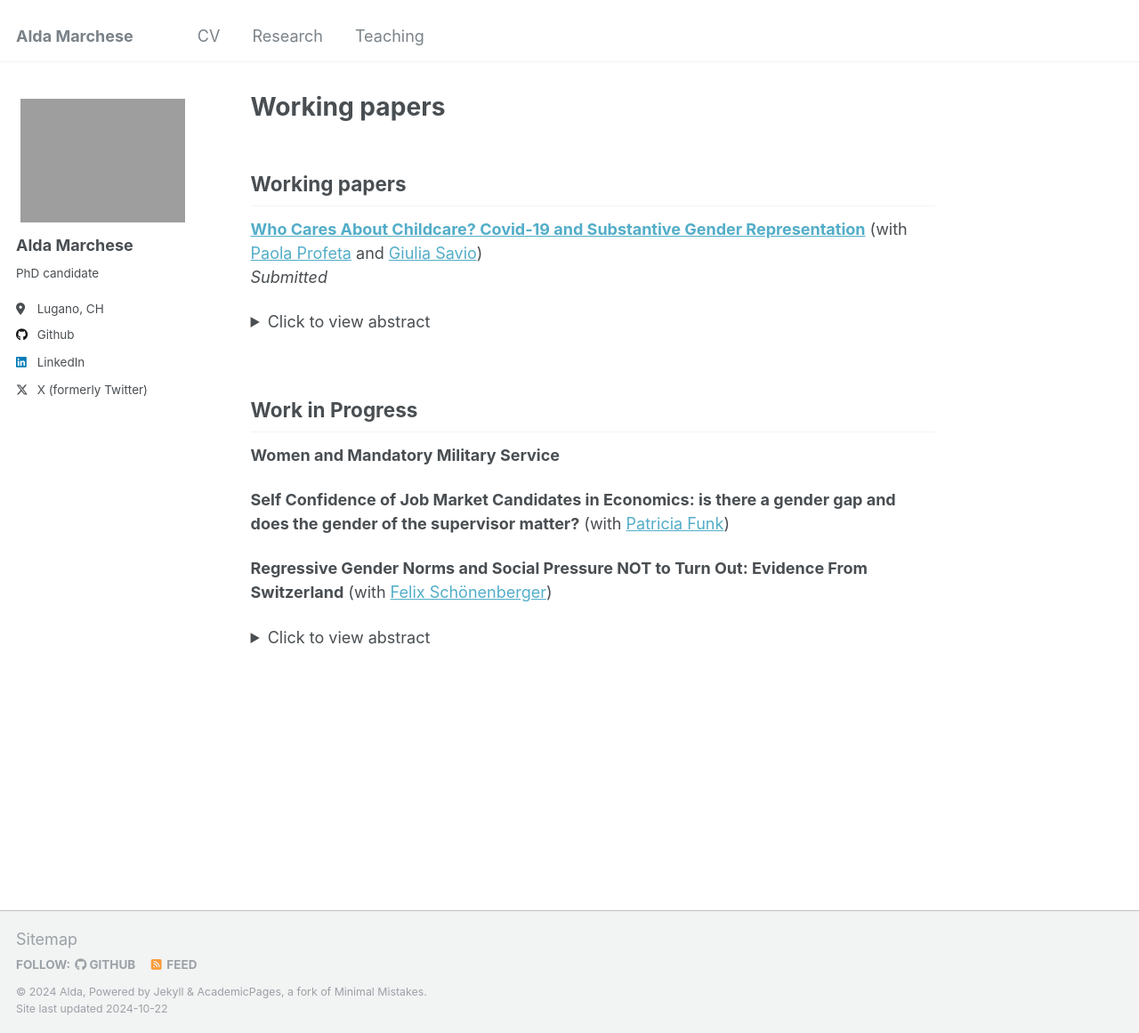
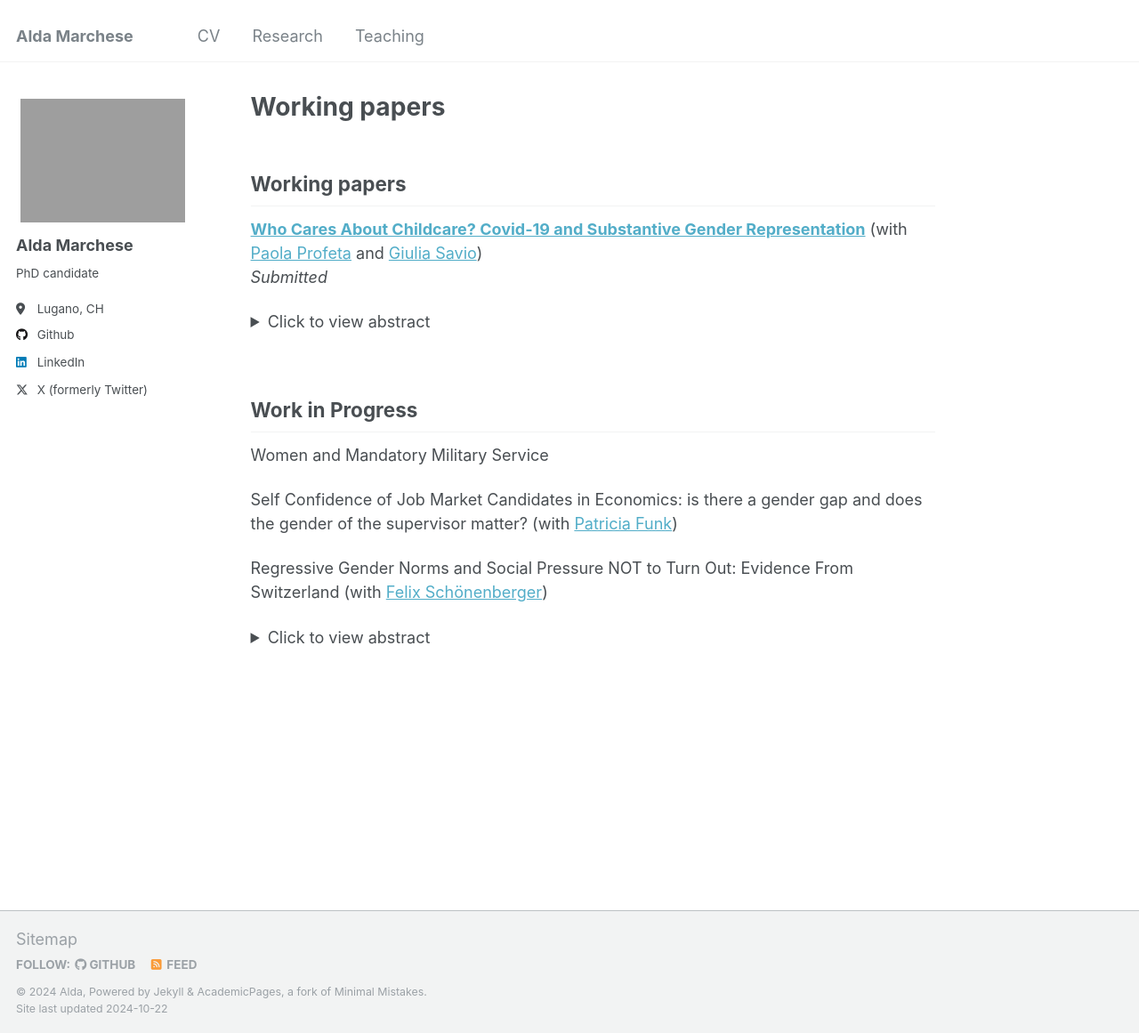
Before and after one commit to aldamarchese/aldamarchese.github.io, a Jekyll site: the page built from _pages/research.md, in a window 1280 px wide and 1161 px high. Shown: the whole window at 89% size. Built offline with Jekyll 4.4.1, drawn with Linux system fonts in a browser that asks for light colours; our own code applies the rules of GitHub Pages for plain Markdown files.

```diff
--- a/_pages/research.md
+++ b/_pages/research.md
@@ -16,11 +16,11 @@ redirect_from:
 
 ## Work in Progress
 
-**Women and Mandatory Military Service**
+Women and Mandatory Military Service
 
-**Self Confidence of Job Market Candidates in Economics: is there a gender gap and does the gender of the supervisor matter?**  (with [Patricia Funk](https://sites.google.com/site/patriciafelicitasfunk/patricia-funks-research-webpage)) <br/>
+Self Confidence of Job Market Candidates in Economics: is there a gender gap and does the gender of the supervisor matter?  (with [Patricia Funk](https://sites.google.com/site/patriciafelicitasfunk/patricia-funks-research-webpage)) <br/>
 
-**Regressive Gender Norms and Social Pressure NOT to Turn Out: Evidence From Switzerland**  (with [Felix Schönenberger](https://sites.google.com/view/felix-schoenenberger/home?authuser=0)) <br/>
+Regressive Gender Norms and Social Pressure NOT to Turn Out: Evidence From Switzerland  (with [Felix Schönenberger](https://sites.google.com/view/felix-schoenenberger/home?authuser=0)) <br/>
  <details>
   <summary>Click to view abstract</summary>
  We assemble an original dataset that matches historical post-electoral survey data in Switzerland with a fine-grained and direct measure for regressive gender norms of political participation: municipality-level ``no’’ vote shares in the 1971 referendum, where Swiss men granted voting rights to Swiss women. We document a significant gender gap in turnout, which is larger in municipalities with more regressive gender norms but closes over time. To disentangle the effect of external social pressure from internalized social norms, we exploit the staggered introduction of postal voting in Swiss cantons as a natural experiment, which provides for the possibility to participate in elections while keeping the act of voting unobserved and thus escaping social sanctions. Using a triple-difference design that compares male and female voters in gender-progressive and gender-regressive municipalities before and after the introduction of postal voting, we isolate the impact of external social pressure on women to abstain from voting. Our results speak to an emergent literature on the causes and consequences of unequal participation, providing the first empirical test if social pressure can \emph{decrease} voter turnout among politically marginalized groups.
```
